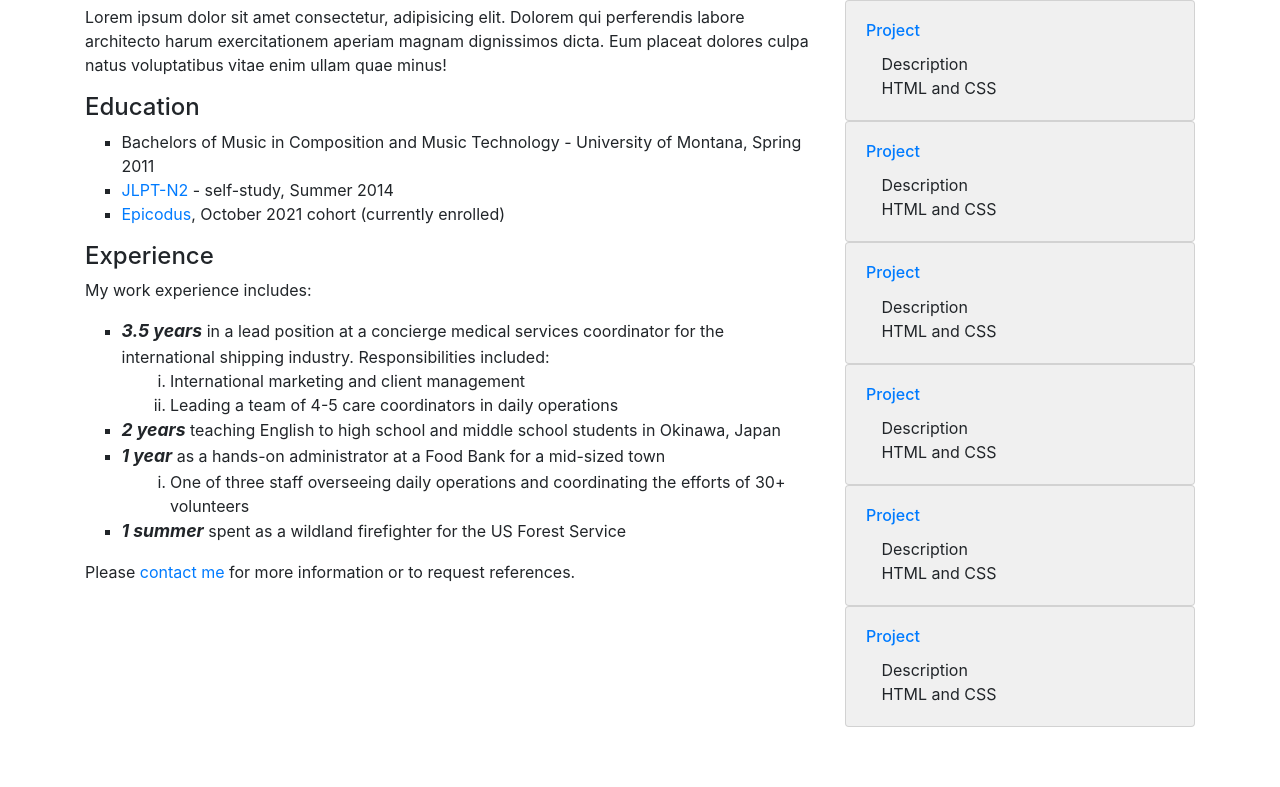
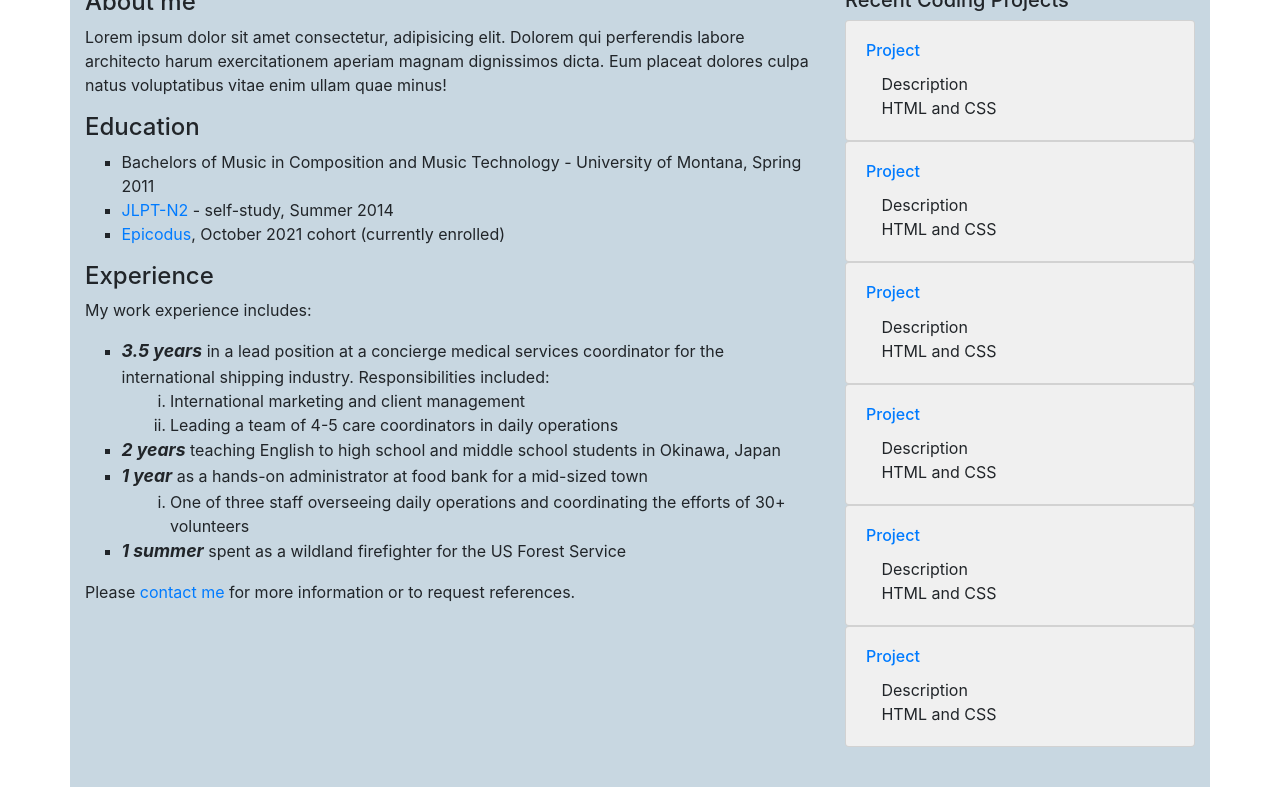
Before and after one commit to aaronminnick/portfolio-landing-page, a plain HTML site: page index.html in a window 1280 px wide. Shown: the part 112-899 px from the top of the page. Before the commit the page ends 839 px from the top, so only its background shows below. Drawn offline with Linux system fonts and the light colour scheme.

Commit message:
add a bit more styling to css

```diff
--- a/css/styles.css
+++ b/css/styles.css
@@ -20,3 +20,9 @@ strong {
 .card .card-body ul {
   list-style-type: none;
 }
+
+.container {
+  background-color: rgb(200, 215, 225);
+  padding-top: 20px;
+  padding-bottom: 40px;
+}
--- a/index.html
+++ b/index.html
@@ -34,7 +34,7 @@
             </ol>
           </li>
           <li><strong>2 years</strong> teaching English to high school and middle school students in Okinawa, Japan</li>
-          <li><strong>1 year</strong> as a hands-on administrator at a Food Bank for a mid-sized town
+          <li><strong>1 year</strong> as a hands-on administrator at food bank for a mid-sized town
             <ol>
               <li>One of three staff overseeing daily operations and coordinating the efforts of 30+ volunteers</li>
             </ol>
```
